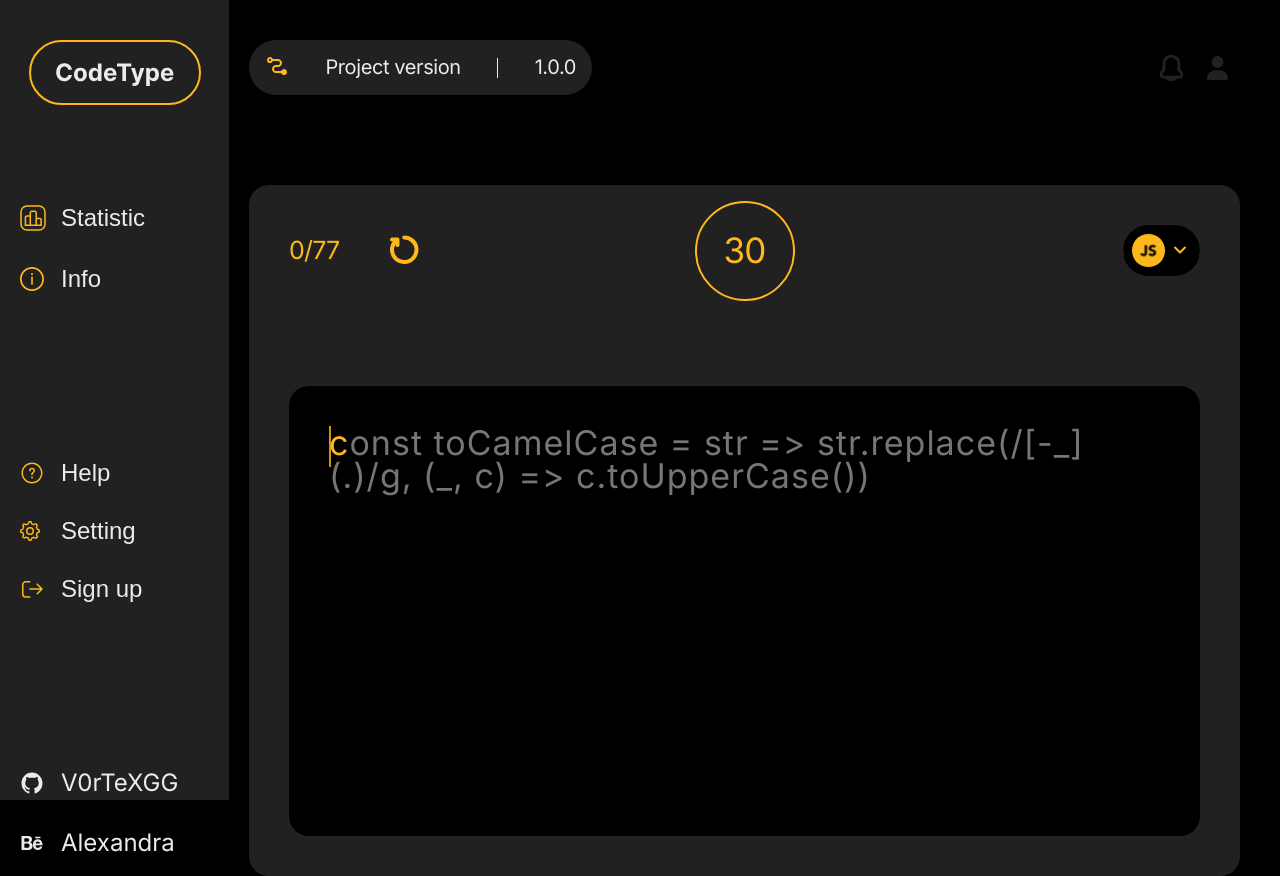
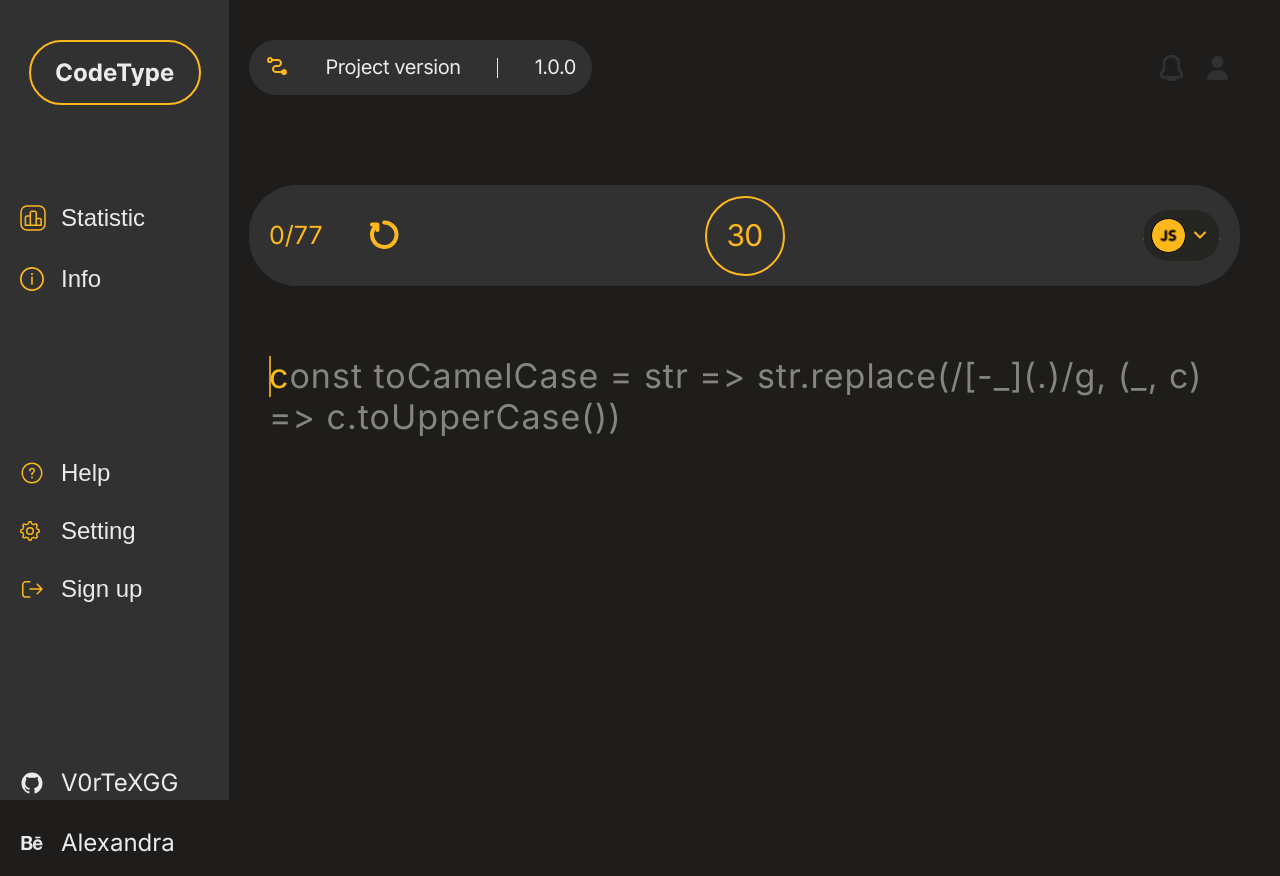
Before and after one commit to V0rTeXGG/CodeType, a Vue app: page / in a window 1280 px wide. After the commit the page ends 800 px from the top, so only its background shows below. Built offline with nearby package versions, Linux system fonts and the light colour scheme.

Commit message:
added new layouts and update function timer

```diff
--- a/public/index.html
+++ b/public/index.html
@@ -14,9 +14,3 @@
     <div id="app"></div>
   </body>
 </html>
-<style>
-    body.lock {
-        overflow: hidden;
-        padding-right: 7px;
-    }
-</style>
--- a/src/components/the-header.vue
+++ b/src/components/the-header.vue
@@ -16,7 +16,7 @@
       <div class="header-wrapper__right">
         <button class="header-wrapper__alerts">
           <svg width="23" height="26" viewBox="0 0 23 26" xmlns="http://www.w3.org/2000/svg">
-            <path d="M6.87609 22.1754V22.1754C8.63562 26.0236 14.1033 26.0231 15.8641 22.1754V22.1754M15.8641 22.1754H18.8579C22.2647 22.1754 23.7637 19.7193 18.8581 14.807C18.8581 5.47366 19.769 3.50875 11.3682 1.05261C3.29104 3.01752 3.87819 6.45612 3.87819 14.807C1.2936 17.2631 -1.11469 21.6842 3.8775 22.1754H15.8641Z" stroke="#212121" stroke-width="3"/>
+            <path d="M6.87609 22.1754V22.1754C8.63562 26.0236 14.1033 26.0231 15.8641 22.1754V22.1754M15.8641 22.1754H18.8579C22.2647 22.1754 23.7637 19.7193 18.8581 14.807C18.8581 5.47366 19.769 3.50875 11.3682 1.05261C3.29104 3.01752 3.87819 6.45612 3.87819 14.807C1.2936 17.2631 -1.11469 21.6842 3.8775 22.1754H15.8641Z" stroke="#313131" fill="#1e1d1b" stroke-width="3"/>
           </svg>
         </button>
         <router-link v-if="this.$store.state.isAuthorization" tag="button" to="/statistic" class="header-profile__link">
--- a/src/components/the-main-content.vue
+++ b/src/components/the-main-content.vue
@@ -63,10 +63,16 @@
                 class="main-task__input"
                 v-model="userInput"
                 @keydown="checkInput"
+                @blur="handlerInput"
                 ref="textInput"
-                autofocus autocomplete="off" oncopy="return false" onpaste="return false" oncut="return false"
-                autocapitalize="off" spellcheck="false" data-gramm="false" data-gramm_editor="false"
-                data-enable-grammarly="false" list="autocompleteOff">
+                autofocus
+                autocomplete="off"
+                oncopy="return false"
+                onpaste="return false"
+                oncut="return false"
+                autocapitalize="off"
+                spellcheck="false"
+                >
             <p class="main-task__code" :class="{animation: this.isAnimation}">
               <span
                   class="main-task__char"
@@ -100,7 +106,7 @@
                       fill="#FEB81C"/>
               </svg>
               <div class="statistics-info__block__info">
-                <p class="statistics-info__block__value">30</p>
+                <p class="statistics-info__block__value">{{ 30 - this.timeTask }}</p>
                 <p
                     class="statistics-info__block__description"
                     :class="{'blue': this.$store.state.selectLang === 'C++'}">Time</p>
@@ -205,6 +211,7 @@ export default {
       task: 0,
       timeTask: 30,
       isTimerStart: false,
+      timerId: null,
       isAnimation: false,
       isAnimationMain: false,
 
@@ -249,23 +256,20 @@ export default {
       this.currentTask = this.listTask[Math.floor(Math.random() * this.listTask.length)];
     },
     startTimer() {
-      const updateTimer = () => {
-        if (this.isRestartTask) {
-          return
+      const self = this;
+
+      self.timerId = setTimeout(function tick() {
+        if(self.isTimerStart) {
+          self.timeTask--;
+          setTimeout(tick, 1000);
         }
-        if (this.timeTask > 0) {
-          this.timeTask--;
-          setTimeout(updateTimer, 1000);
-        } else {
-
-          this.$store.dispatch('completeTask', {status: true, active: false})
-        }
-      };
-
-      this.isTimerStart = true;
-      updateTimer();
+      }, 1000);
     },
-
+    completeTask() {
+      clearTimeout(this.timerId);
+      this.isTimerStart = false
+      this.$store.dispatch('completeTask', {status: true, active: false});
+    },
     checkInput(event) {
       if (!this.forbiddenKeys.includes(event.keyCode)) {
         this.inputChar++
@@ -292,17 +296,11 @@ export default {
           if (event.key === this.currentTask.charAt(this.activeChar)) {
             this.activeChar++
             this.correctLengthChar++
-            if (this.correctLengthChar === this.currentTask.length) {
-              this.$store.dispatch('completeTask', {status: true, active: false})
-            }
           } else {
             this.incorrectIndexes.push(this.activeChar)
             this.errorInput++
             this.activeChar++
             this.correctLengthChar++
-            if (this.correctLengthChar === this.currentTask.length) {
-              this.$store.dispatch('completeTask', {status: true, active: false})
-            }
           }
         }
       } else {
@@ -341,6 +339,11 @@ export default {
         this.isAnimation = false
       }, 500)
     },
+    handlerInput() {
+      if(!this.$store.state.isTaskDone) {
+        this.$refs.textInput.focus();
+      }
+    },
   },
   computed: {
     languages() {
@@ -371,6 +374,18 @@ export default {
   mounted() {
     this.updateRandomWord();
   },
+  watch: {
+    correctLengthChar(newVal) {
+      if (newVal === this.currentTask.length) {
+        this.completeTask();
+      }
+    },
+    timeTask(newVal) {
+      if(newVal === 0) {
+        this.completeTask()
+      }
+    }
+  }
 }
 </script>
 
--- a/src/store/index.js
+++ b/src/store/index.js
@@ -1,5 +1,4 @@
 import { createStore } from 'vuex'
-
 export default createStore({
   state: {
     isLoader: true,
--- a/src/style/main-content.scss
+++ b/src/style/main-content.scss
@@ -3,9 +3,9 @@
 .main-wrapper {
   z-index: 1;
   position: relative;
-  padding: 40px;
-  background-color: $colorGrey;
-  border-radius: 20px;
+  //padding: 40px;
+  //background-color: $colorGrey;
+  //border-radius: 20px;
 }
 
 .transition-content {
@@ -17,7 +17,10 @@
   position: relative;
   z-index: -1;
   @include displayFlex;
-  margin-bottom: 110px;
+  margin-bottom: 70px;
+  padding: 25px 20px;
+  border-radius: 48px;
+  background-color: $colorGrey;
 }
 
 .main-info__quantity-block {
@@ -29,6 +32,11 @@
   .main-info__restart {
     position: absolute;
     right: 0;
+    transition: transform .15s ease;
+  }
+
+  .main-info__restart:hover {
+    transform: scale(120%);
   }
 
   .restart-img {
@@ -43,7 +51,6 @@
 .quentity-block__text {
   font-size: 25px;
   line-height: 98.023%;
-  letter-spacing: -0.8px;
   color: $colorOrange;
   transition: color .2s ease;
 }
@@ -58,8 +65,8 @@
   display: flex;
   justify-content: center;
   align-items: center;
-  width: 100px;
-  height: 100px;
+  width: 80px;
+  height: 80px;
   border-radius: 50%;
   border: 2px solid $colorOrange;
   transform: translateX(-50%);
@@ -71,7 +78,7 @@
 }
 
 .main-info__timer__text {
-  font-size: 35px;
+  font-size: 30px;
   line-height: 98.023%;
   letter-spacing: -0.8px;
   color: $colorOrange;
@@ -182,16 +189,13 @@
 
 .main-task {
   position: relative;
-  min-height: 450px;
-  padding: 40px;
-  border-radius: 20px;
-  background-color: $colorBlack;
+  height: fit-content;
+  padding: 0 20px;
 }
 
 .main-task__code {
-  margin-bottom: 20px;
   font-size: 34px;
-  line-height: 98.023%;
+  line-height: 1.2;
   letter-spacing: -0.8px;
   color: $colorWhite;
   -webkit-touch-callout: none;
@@ -278,7 +282,7 @@
   @include displayFlex;
   justify-content: center;
   height: 119px;
-  margin-bottom: 180px;
+  margin-bottom: 110px;
   background-color: $colorOrange;
   border-radius: 20px;
 
--- a/src/style/main.scss
+++ b/src/style/main.scss
@@ -43,7 +43,12 @@ body {
   line-height: 24px;
   font-weight: 400;
   color: $colorWhite;
-  background-color: $colorBlack;
+  background-color: $backgroundColor;
+}
+
+body.lock {
+  overflow: hidden;
+  padding-right: 7px;
 }
 
 .main-content {
@@ -56,7 +61,7 @@ body {
 }
 
 ::-webkit-scrollbar-thumb {
-    height: 15px;
+  height: 15px;
   border-radius: 8px;
   background-color: $colorOrange;
 }
--- a/src/style/varible.scss
+++ b/src/style/varible.scss
@@ -3,9 +3,10 @@ $fontInter: 'Inter', sans-serif;
 $fontMachina: 'NeueMachina', sans-serif;
 
 $colorWhite: #EBEBEB;
-$colorGrey: #212121;
+$colorGrey: #313131;
 $colorGreyLight: #4f4f4f;
-$colorBlack: #000000;
+$colorBlack: #252522;
+$backgroundColor: #1e1d1b;
 $colorOrange: #FEB81C;
 $colorBlue: #2D66A1;
 $colorRed: #e31b1b
```
Also changed, not shown: src/style/header.scss (+4 -4 lines).
